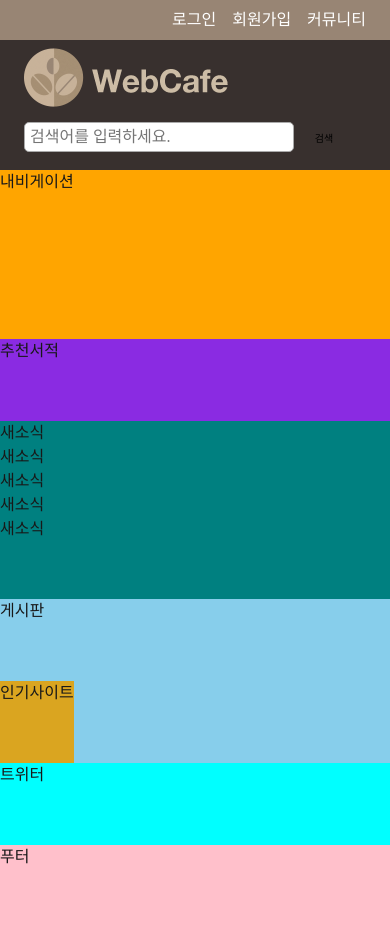
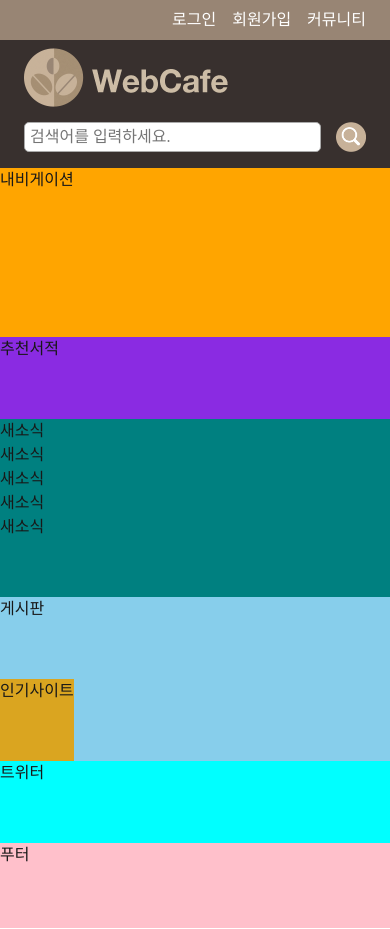
Before and after one commit to editakim/RWD, a plain HTML site: page index.html in a window 390 px wide. Drawn offline with Linux system fonts and the light colour scheme; a web font is replaced by a local one.

Commit message:
모바일과 데스크탑 차이점 수정

```diff
--- a/css/style.css
+++ b/css/style.css
@@ -80,7 +80,6 @@ legend, .ally-hidden{
 .member a{
  display: inline-block;
  padding: 0.5em 0;
- margin-left: 1em;
 }
 
 /*공통 로고*/
@@ -93,7 +92,7 @@ legend, .ally-hidden{
   order: 1;
 }
 input[type="search"], .btn-search{
-
+vertical-align: top;
 }
 input[type="search"]{
   border: 1px solid #aaa;
@@ -174,12 +173,13 @@ input[type="search"]:focus:-moz-placeholder { /* Firefox 18- */
     margin-bottom: 0.5em;
   }
   /*모바일 검색*/
+
   .search fieldset {
     font-size: 0;
   }
 
   input[type="search"]{
-    width: calc(100% - 4.5em);
+    width: calc(100% - 4.5rem);
     font-size: 1.6rem;
   }
   .btn-search{
@@ -199,7 +199,7 @@ input[type="search"]:focus:-moz-placeholder { /* Firefox 18- */
     left: 0;
     width: 100%;
     height: 100%;
-    background-color: url(./images/btn_search.png) no-repeat 0 0 / cover;
+    background: url(./images/btn_search.png) no-repeat 0 0 / cover;
   }
 }
 
```
